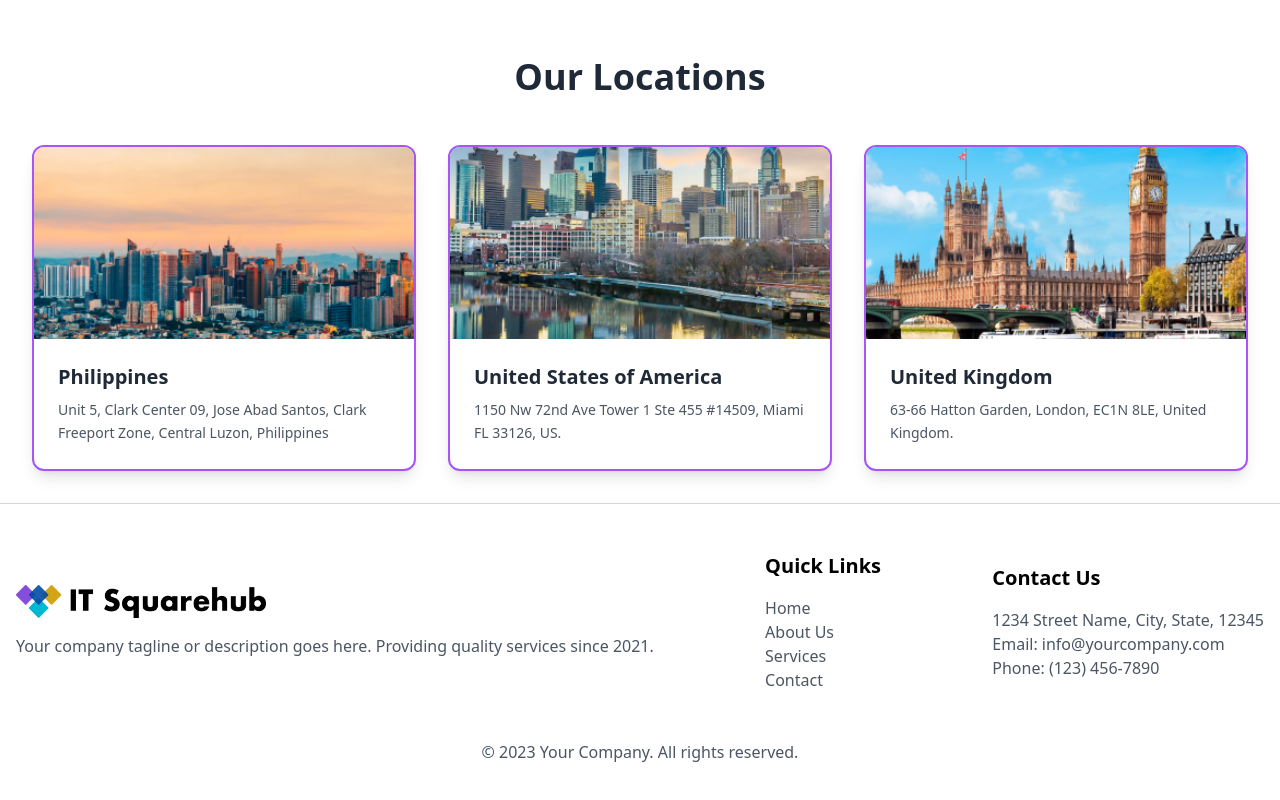
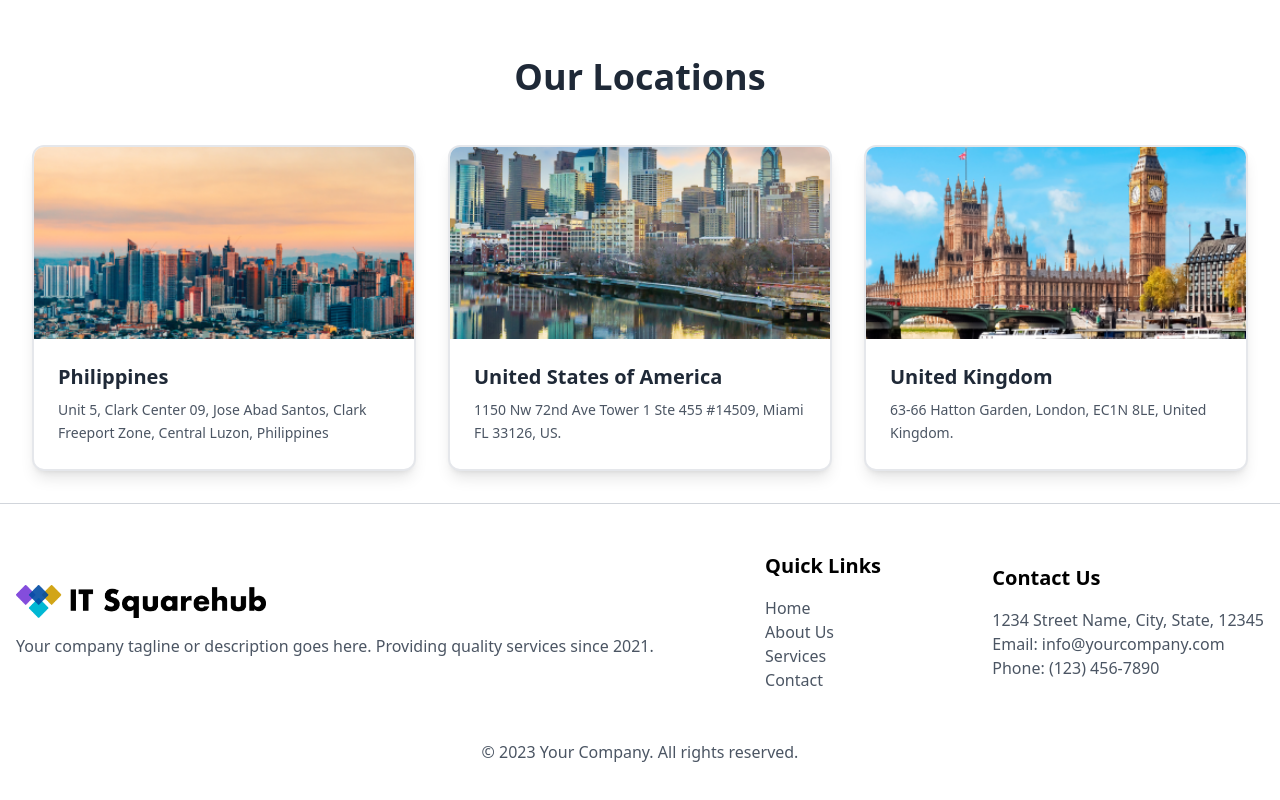
Before and after one commit to Kirifer/its.hub.website, a Nuxt app: page /contact in a window 1280 px wide. Shown: the part 1227-2027 px from the top of the page. Built offline with nearby package versions, Linux system fonts and the light colour scheme; a web font is replaced by a local one.

Commit message:
feat: latest

```diff
--- a/app/pages/contact.vue
+++ b/app/pages/contact.vue
@@ -167,7 +167,7 @@
       <!-- Locations Grid -->
       <div class="grid grid-cols-1 md:grid-cols-2 lg:grid-cols-3 gap-8 max-w-7xl mx-auto">
         <div v-for="office in offices" :key="office.country"
-             class="group bg-white rounded-xl overflow-hidden shadow-lg border-2 border-purple-500 transition-transform duration-300 hover:-translate-y-2">
+             class="group bg-white rounded-xl overflow-hidden shadow-lg border-2 border-white-500 transition-transform duration-300 hover:-translate-y-2">
           <!-- Image Container -->
           <div class="h-48 overflow-hidden">
             <img
--- a/app/pages/index.vue
+++ b/app/pages/index.vue
@@ -705,7 +705,7 @@
   </div>
 
   <!-- Footer -->
-  <Footer />
+  <!-- <Footer /> -->
 </template>
 
 <script setup>
```
